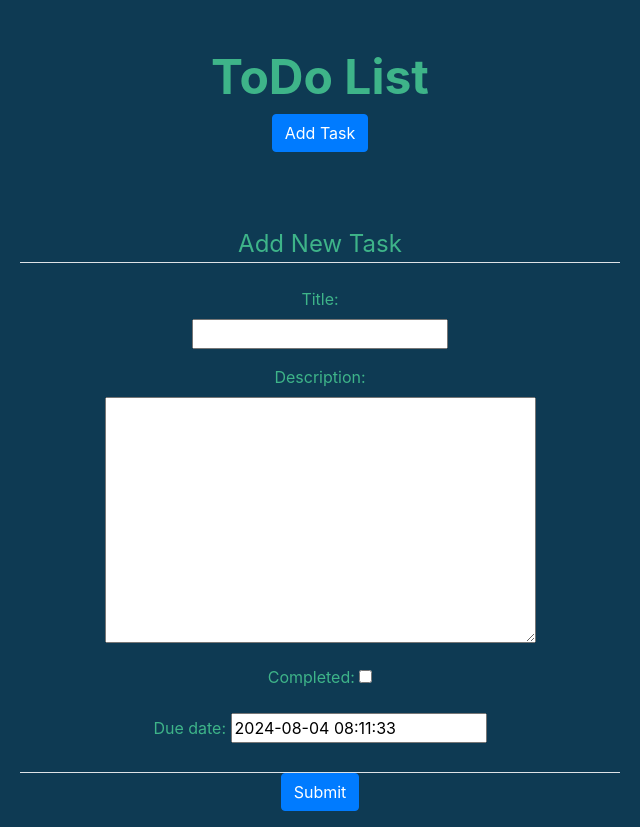
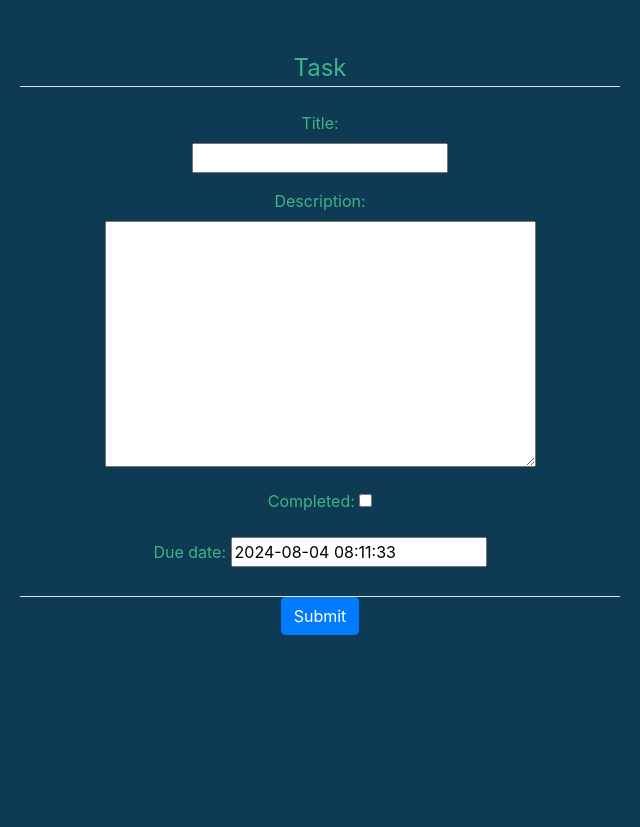
Before and after one commit to NoahXiren/ToDoList, a Django app: page /task/create/ in a window 1280 px wide. Shown: the whole page, without its empty margins (320-960 px from the left). After the commit the page ends 635 px from the top, so only its background shows below. Run offline with Django 5.2, Linux system fonts and the light colour scheme; some libraries are stand-ins or nearby versions.

Commit message:
debuging -4

```diff
--- a/Task/Templates/Task/base.html
+++ b/Task/Templates/Task/base.html
@@ -17,11 +17,7 @@
     {% endif %}
 </head>
 <body>
-    <div class="container mt-5">
-        <h1 class="text-center">ToDo List</h1>
-        <div class="mb-4 text-center">
-            <a href="{% url 'task-create' %}" class="btn btn-primary">Add Task</a>
-        </div>
+
         <div class="row">
             {% block content %}{% endblock content %}
         </div>
--- a/Task/Templates/Task/home.html
+++ b/Task/Templates/Task/home.html
@@ -1,6 +1,10 @@
 {% extends 'Task/base.html' %}
 {% block content %}
-    <div class="container">
+<div class="container mt-5">
+    <h1 class="text-center">ToDo List</h1>
+    <div class="mb-4 text-center">
+        <a href="{% url 'task-create' %}" class="btn btn-primary">Add Task</a>
+    </div>
         <div class="row">
             {% for task in tasks %}
             <div class="col-md-4 mb-4 d-flex align-items-stretch">
--- a/Task/Templates/Task/task_form.html
+++ b/Task/Templates/Task/task_form.html
@@ -4,7 +4,7 @@
         <form method="POST" class="w-100" style="max-width: 600px;">
             {% csrf_token %}
             <fieldset class="form-group text-center">
-                <legend class="border-bottom mb-4 text-center">Add New Task</legend>
+                <legend class="border-bottom mb-4 text-center">Task</legend>
                 <div class="form-group mb-3">
                     {{ form.title.label_tag }}<br>
                     {{ form.title }}
```
Also changed, not shown: Data/1.gif (deleted), Data/List.gif (added), README.md.
